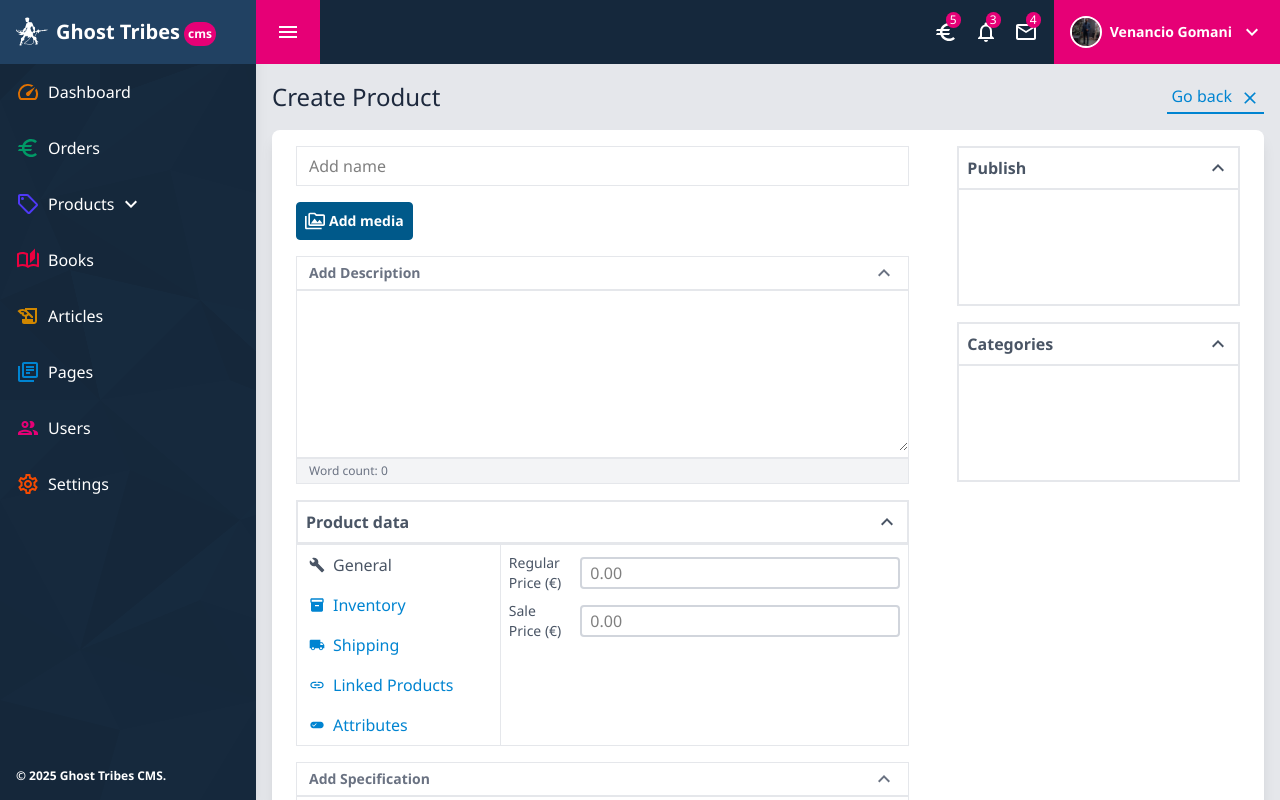
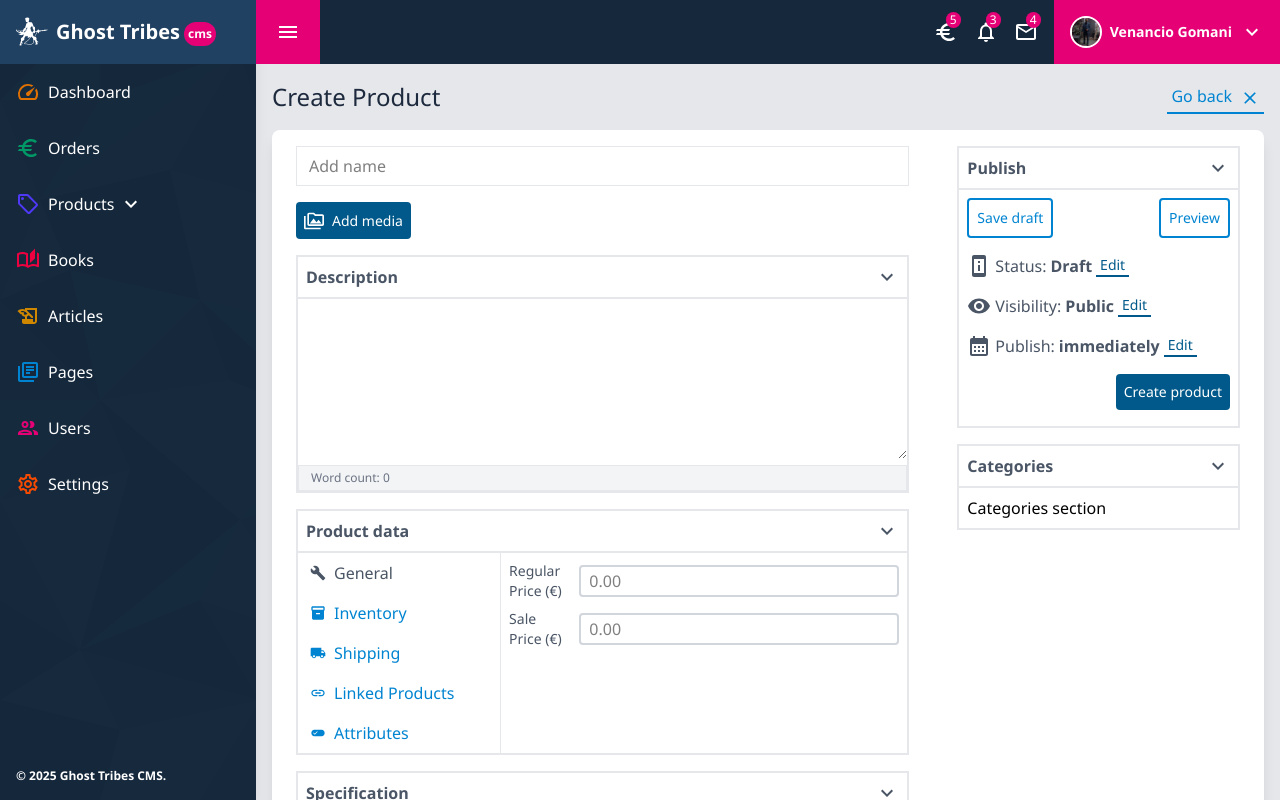
Before and after one commit to venanciogomani/ghosttribes-cms, a React (Vite) app: page /admin/products/create in a window 1280 px wide. Built offline with nearby package versions, Linux system fonts and the light colour scheme; what wretch would draw is missing.

Commit message:
create product section

```diff
--- a/src/components/concepts/products/CreateProduct/AddCategory.tsx
+++ b/src/components/concepts/products/CreateProduct/AddCategory.tsx
@@ -1,16 +1,3 @@
-// import ExpandMoreOutlinedIcon from '@mui/icons-material/ExpandMoreOutlined';
-import ExpandLessOutlinedIcon from '@mui/icons-material/ExpandLessOutlined';
-
 export default function AddCategory() {
-  return (
-    <div className="w-full h-40 border-2 border-gray-200 mt-4">
-      <div
-        className="font-semibold text-gray-600 p-2 border-b-2 border-gray-200
-              flex items-center justify-between"
-      >
-        <span>Categories</span>
-        <ExpandLessOutlinedIcon className="cursor-pointer" />
-      </div>
-    </div>
-  );
+  return <div className="p-2">Categories section</div>;
 }
--- a/src/components/concepts/products/CreateProduct/AddMedia.tsx
+++ b/src/components/concepts/products/CreateProduct/AddMedia.tsx
@@ -1,20 +1,20 @@
 import CloseIcon from '@mui/icons-material/Close';
 import PermMediaOutlinedIcon from '@mui/icons-material/PermMediaOutlined';
 import { trimToEllipsis } from '../../../../utils/text-constants';
+import GtButton, { GtButtonType } from '../../../shared/GtButton/GtButton';
 
 export default function AddMedia() {
   const hasMedia = false;
   return (
     <>
-      <div className="w-full mt-4 flex items-center">
-        <div
-          className="text-sm flex items-center px-2 py-2 border border-sky-800 bg-sky-800
-              text-white cursor-pointer rounded font-semibold
-              hover:border-sky-600 hover:bg-sky-600 transition duration-300 ease-in-out"
-        >
-          <PermMediaOutlinedIcon fontSize="small" />
-          <span className="ml-1">Add media</span>
-        </div>
+      <div className="w-full my-4 flex items-center">
+        <GtButton
+          label="Add media"
+          variant={GtButtonType.PRIMARY}
+          onClick={() => {}}
+          startIcon={<PermMediaOutlinedIcon fontSize="small" />}
+          fontSize="sm"
+        />
       </div>
       {hasMedia && (
         <div className="w-full flex items-center mt-2">
--- a/src/components/concepts/products/CreateProduct/CreateProduct.tsx
+++ b/src/components/concepts/products/CreateProduct/CreateProduct.tsx
@@ -1,5 +1,8 @@
+import { useState } from 'react';
 import { useLocation, useNavigate } from 'react-router-dom';
 import CloseIcon from '@mui/icons-material/Close';
+import ExpandMoreOutlinedIcon from '@mui/icons-material/ExpandMoreOutlined';
+import ExpandLessOutlinedIcon from '@mui/icons-material/ExpandLessOutlined';
 import { toSentenceCase } from '../../../../utils/text-constants';
 import PublishProduct from './PublishProduct';
 import AddCategory from './AddCategory';
@@ -39,15 +42,51 @@ export default function CreateProduct() {
             onChange={() => {}}
           />
           <AddMedia />
-          <DetailsFormInput label="Description" />
-          <ProductData />
-          <DetailsFormInput label="Specification" />
+          <CollapsibleSection
+            title="Description"
+            children={<DetailsFormInput />}
+          />
+          <CollapsibleSection title="Product data" children={<ProductData />} />
+          <CollapsibleSection
+            title="Specification"
+            children={<DetailsFormInput />}
+          />
         </div>
         <div className="w-1/3 py-4 px-6 flex flex-col">
-          <PublishProduct />
-          <AddCategory />
+          <CollapsibleSection title="Publish" children={<PublishProduct />} />
+          <CollapsibleSection title="Categories" children={<AddCategory />} />
         </div>
       </div>
     </div>
   );
 }
+
+interface CollapsibleSectionProps {
+  title: string;
+  children: React.ReactNode;
+}
+function CollapsibleSection({ title, children }: CollapsibleSectionProps) {
+  const [isOpen, setIsOpen] = useState(true);
+  return (
+    <div className="w-full border-2 border-gray-200 mb-4">
+      <div
+        className="font-semibold text-gray-600 p-2 border-b-2 border-gray-200
+              flex items-center justify-between"
+      >
+        <span>{title}</span>
+        {isOpen ? (
+          <ExpandMoreOutlinedIcon
+            className="cursor-pointer"
+            onClick={() => setIsOpen(false)}
+          />
+        ) : (
+          <ExpandLessOutlinedIcon
+            className="cursor-pointer"
+            onClick={() => setIsOpen(true)}
+          />
+        )}
+      </div>
+      {isOpen && children}
+    </div>
+  );
+}
--- a/src/components/concepts/products/CreateProduct/DetailsFormInput.tsx
+++ b/src/components/concepts/products/CreateProduct/DetailsFormInput.tsx
@@ -1,27 +1,8 @@
-// import ExpandMoreOutlinedIcon from '@mui/icons-material/ExpandMoreOutlined';
-import ExpandLessOutlinedIcon from '@mui/icons-material/ExpandLessOutlined';
-
-interface IDetailsFormInput {
-  label: string;
-}
-
-export default function DetailsFormInput({ label }: IDetailsFormInput) {
+export default function DetailsFormInput() {
   return (
-    <div className="mt-4">
-      <div
-        className="w-full border border-gray-200 px-3 py-1
-            text-gray-500 text-sm flex items-center justify-between"
-      >
-        <label className="font-semibold" htmlFor={label}>
-          Add {label}
-        </label>
-        <ExpandLessOutlinedIcon className="cursor-pointer" />
-      </div>
-      <div className="w-full min-h-40 border border-gray-200">
-        <textarea
-          name={label}
-          className="w-full min-h-40 border-0 px-3"
-        ></textarea>
+    <>
+      <div className="w-full min-h-40">
+        <textarea className="w-full min-h-40 border-0 px-3"></textarea>
       </div>
       <div
         className="w-full bg-gray-100 border border-gray-200 px-3 py-1
@@ -29,6 +10,6 @@ export default function DetailsFormInput({ label }: IDetailsFormInput) {
       >
         Word count: 0
       </div>
-    </div>
+    </>
   );
 }
--- a/src/components/concepts/products/CreateProduct/ProductData.tsx
+++ b/src/components/concepts/products/CreateProduct/ProductData.tsx
@@ -1,11 +1,9 @@
-// import ExpandMoreOutlinedIcon from '@mui/icons-material/ExpandMoreOutlined';
-import ExpandLessOutlinedIcon from '@mui/icons-material/ExpandLessOutlined';
+import { useState } from 'react';
 import BuildIcon from '@mui/icons-material/Build';
 import InventoryIcon from '@mui/icons-material/Inventory';
 import LocalShippingIcon from '@mui/icons-material/LocalShipping';
 import LinkIcon from '@mui/icons-material/Link';
 import EditAttributesIcon from '@mui/icons-material/EditAttributes';
-import { useState } from 'react';
 
 export default function ProductData() {
   const [tabSelected, setTabSelected] = useState(ITab.GENERAL);
@@ -35,15 +33,7 @@ export default function ProductData() {
   }
 
   return (
-    <div className="mt-4">
-      <div
-        className="font-semibold text-gray-600 p-2 border-2 border-gray-200
-            flex items-center justify-between"
-      >
-        <span>Product data</span>
-        <ExpandLessOutlinedIcon className="cursor-pointer" />
-      </div>
-      <div className="w-full min-h-40 border border-gray-200 flex justify-between">
+    <div className="w-full min-h-40 flex justify-between">
       <div className="w-1/3 min-h-40 h-full border-r border-gray-200 flex flex-col">
         <TabButton
           label="General"
@@ -78,7 +68,6 @@ export default function ProductData() {
       </div>
       <div className="w-2/3 min-h-40 h-full flex flex-col p-2">
         {renderTab()}
-        </div>
       </div>
     </div>
   );
--- a/src/components/concepts/products/CreateProduct/PublishProduct.tsx
+++ b/src/components/concepts/products/CreateProduct/PublishProduct.tsx
@@ -1,16 +1,82 @@
-// import ExpandMoreOutlinedIcon from '@mui/icons-material/ExpandMoreOutlined';
-import ExpandLessOutlinedIcon from '@mui/icons-material/ExpandLessOutlined';
+import PermDeviceInformationIcon from '@mui/icons-material/PermDeviceInformation';
+import VisibilityIcon from '@mui/icons-material/Visibility';
+import CalendarMonthIcon from '@mui/icons-material/CalendarMonth';
+import GtButton, { GtButtonType } from '../../../shared/GtButton/GtButton';
 
 export default function PublishProduct() {
   return (
-    <div className="w-full h-40 border-2 border-gray-200">
-      <div
-        className="font-semibold text-gray-600 p-2 border-b-2 border-gray-200
-              flex items-center justify-between"
-      >
-        <span>Publish</span>
-        <ExpandLessOutlinedIcon className="cursor-pointer" />
+    <div className="flex flex-col p-2">
+      <div className="flex items-center justify-between mb-2">
+        <GtButton
+          label="Save draft"
+          variant={GtButtonType.SECONDARY}
+          onClick={() => {}}
+          fontSize="sm"
+        />
+        <GtButton
+          label="Preview"
+          variant={GtButtonType.SECONDARY}
+          onClick={() => {}}
+          fontSize="sm"
+        />
+      </div>
+      <StatusAttributes
+        label="Status"
+        value="Draft"
+        icon={<PermDeviceInformationIcon className="text-gray-600" />}
+        onChange={() => {}}
+      />
+      <StatusAttributes
+        label="Visibility"
+        value="Public"
+        icon={<VisibilityIcon className="text-gray-600" />}
+        onChange={() => {}}
+      />
+      <StatusAttributes
+        label="Publish"
+        value="immediately"
+        icon={<CalendarMonthIcon className="text-gray-600" />}
+        onChange={() => {}}
+      />
+      <div className="flex justify-end my-2">
+        <GtButton
+          label="Create product"
+          variant={GtButtonType.PRIMARY}
+          onClick={() => {}}
+          fontSize="sm"
+        />
       </div>
     </div>
   );
 }
+
+interface StatusAttributesProps {
+  label: string;
+  value: string;
+  icon?: React.ReactNode;
+  onChange?: (value: string) => void;
+}
+function StatusAttributes({
+  label,
+  value,
+  icon,
+  onChange,
+}: StatusAttributesProps) {
+  return (
+    <div className="flex items-center my-2">
+      {icon}
+      <div className="flex items-center mx-1">
+        <span className="text-gray-600">{label}:</span>
+        <span className="text-gray-600 font-semibold ml-1">{value}</span>
+      </div>
+      <GtButton
+        label="Edit"
+        variant={GtButtonType.TERTIARY}
+        onClick={() => {
+          onChange;
+        }}
+        fontSize="sm"
+      />
+    </div>
+  );
+}
--- /dev/null
+++ b/src/components/shared/GtButton/GtButton.tsx
@@ -0,0 +1,41 @@
+interface GtButtonProps {
+  label: string;
+  onClick: () => void;
+  startIcon?: React.ReactNode;
+  endIcon?: React.ReactNode;
+  variant?: GtButtonType;
+  fontSize?: 'xs' | 'sm' | 'md' | 'lg' | 'xl' | '2xl';
+}
+export default function GtButton({
+  label,
+  onClick,
+  startIcon,
+  endIcon,
+  variant = GtButtonType.PRIMARY,
+  fontSize = 'md',
+}: GtButtonProps) {
+  return (
+    <div
+      className={`flex items-center justify-center
+        cursor-pointer shadow-0 hover:shadow-md text-${fontSize}
+        ${
+          variant === GtButtonType.PRIMARY
+            ? 'text-white bg-sky-800 hover:bg-sky-600 rounded p-2'
+            : variant === GtButtonType.SECONDARY
+              ? 'text-sky-600 border-2 border-sky-600 rounded p-2'
+              : 'text-sky-800 border-b-2 border-sky-800 px-1'
+        } transition duration-200 ease-in-out`}
+      onClick={onClick}
+    >
+      {startIcon && <span className="mr-2">{startIcon}</span>}
+      {label}
+      {endIcon && <span className="ml-2">{endIcon}</span>}
+    </div>
+  );
+}
+
+export enum GtButtonType {
+  PRIMARY = 'primary',
+  SECONDARY = 'secondary',
+  TERTIARY = 'tertiary',
+}
```
Lines whose indentation alone changed are shown as unchanged.
